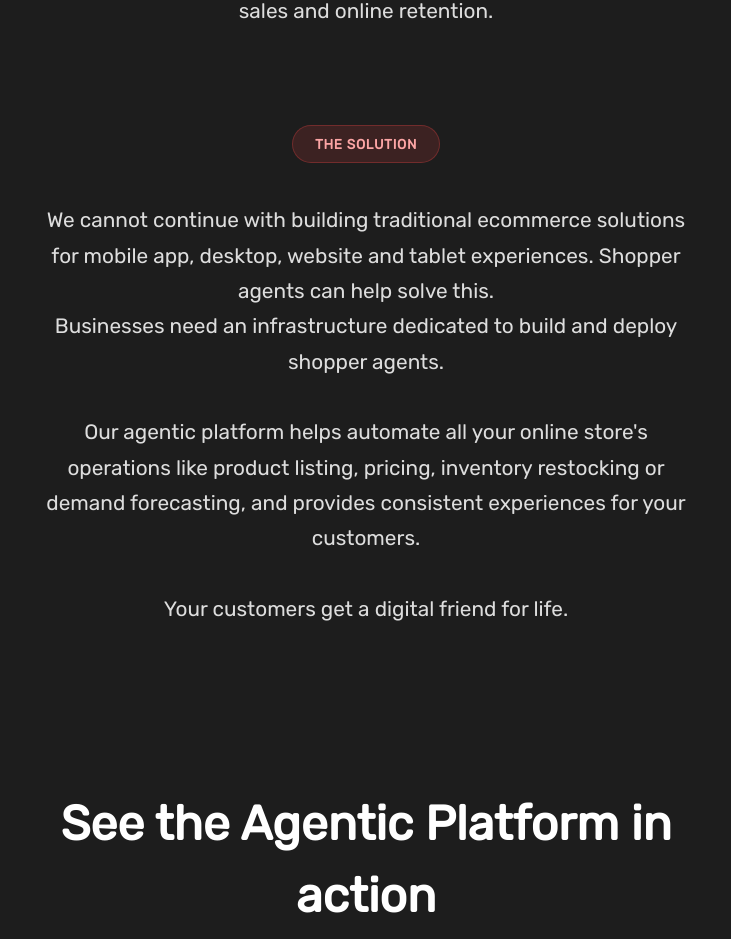
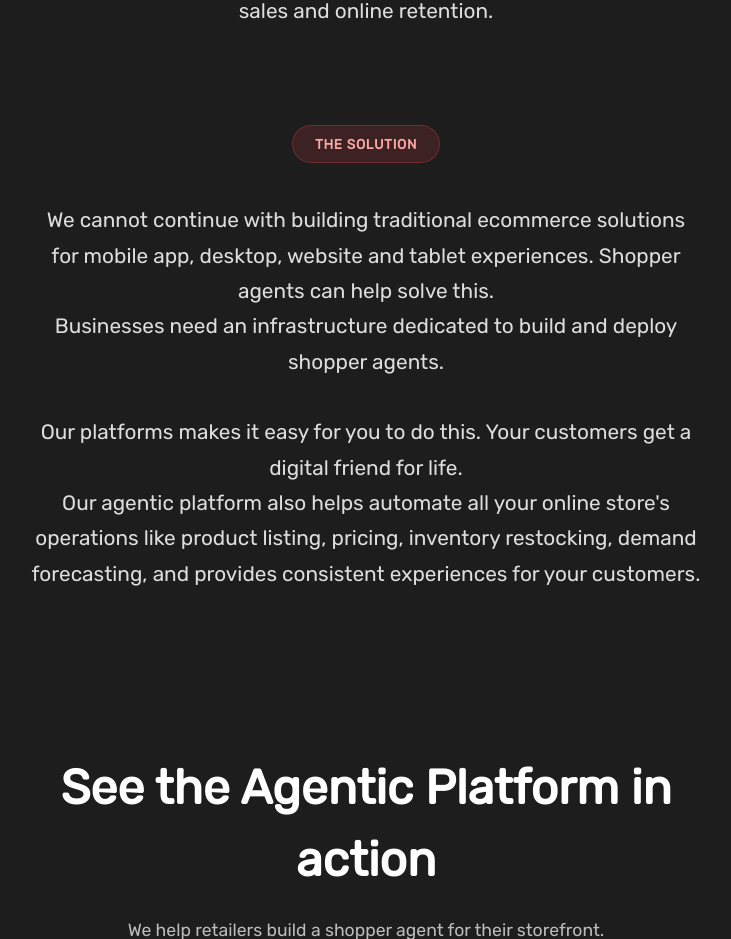
Before and after one commit to ajlewis90/AFCPLandingPage, a Django app: page / in a window 1280 px wide. Shown: the part 2595-3534 px from the top of the page, without its empty margins (274-1005 px from the left). Run offline with Django 4.2, Linux system fonts and the light colour scheme; some libraries are stand-ins or nearby versions; some web fonts are replaced.

Commit message:
Updated solution section

```diff
--- a/landing_page/templates/third_fold_why_afcp.html
+++ b/landing_page/templates/third_fold_why_afcp.html
@@ -38,8 +38,8 @@
                             <p class="ps-body">
                                 We cannot continue with building traditional ecommerce solutions for mobile app, desktop, website and tablet experiences. Shopper agents can help solve this.<br>
                                 Businesses need an infrastructure dedicated to build and deploy shopper agents.<br><br>
-                                Our agentic platform helps automate all your online store's operations like product listing, pricing, inventory restocking or demand forecasting, and provides consistent experiences for your customers.<br><br>
-                                Your customers get a digital friend for life.
+                                Our platforms makes it easy for you to do this. Your customers get a digital friend for life.<br>
+                                Our agentic platform also helps automate all your online store's operations like product listing, pricing, inventory restocking, demand forecasting, and provides consistent experiences for your customers.
                             </p>
                         </div>
                     </div>
```
